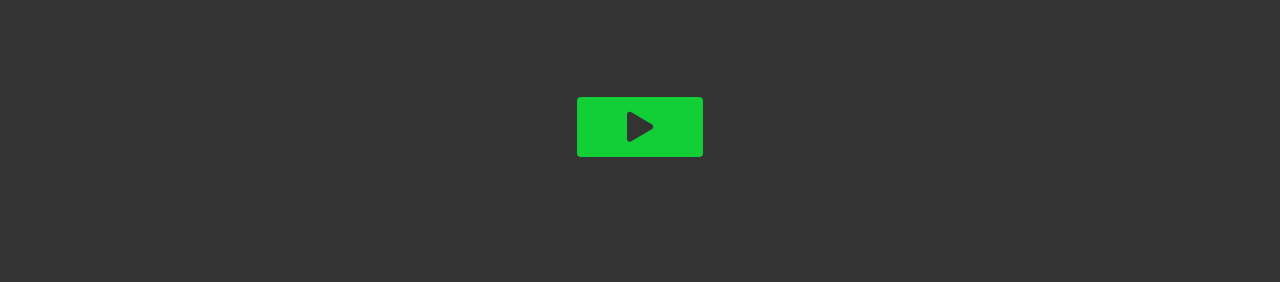
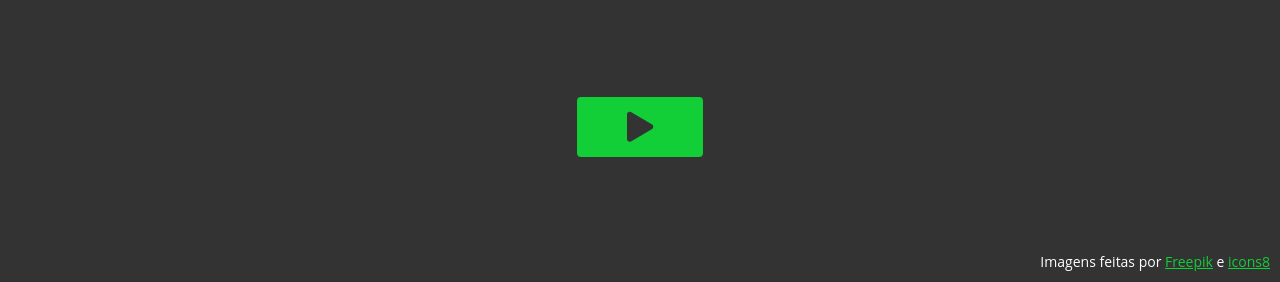
Before and after one commit to theandersonfonseca/Rock-Paper-Scissors, a website built with webpack: page src/index.html in a window 1280 px wide. Shown: the part 518-800 px from the top of the page. Built offline with nearby package versions, Linux system fonts and the light colour scheme.

Commit message:
add tag for tributes

```diff
--- a/src/index.html
+++ b/src/index.html
@@ -63,5 +63,7 @@
         <button class="game__home" data-home-btn>Início</button>
       </div>
     </main>
+
+    <div class="tributes">Imagens feitas por <a href="https://www.freepik.com" title="Freepik">Freepik</a> e <a href="https://icons8.com/" title="Icons8">icons8</a></div>
   </body>
 </html>
```
